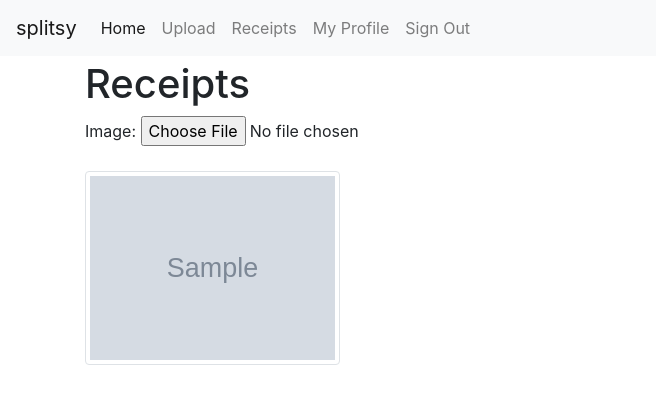
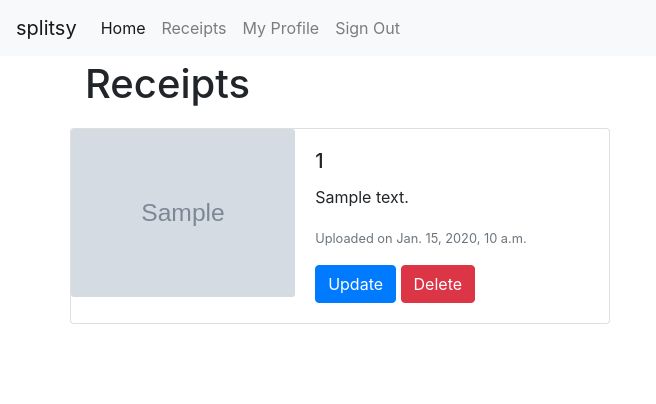
Before and after one commit to sethmenghi/splitsy, a Django app: page /receipts/ in a window 1280 px wide. Shown: the top 404 px of the page, without its empty margins (0-656 px from the left). Run offline with Django 3.2, Linux system fonts and the light colour scheme; a user stored in the database is signed in; tables that the repository leaves empty hold one stand-in row (values such as "Sample post"); grey boxes marked "Sample" are stand-in pictures; some libraries are stand-ins or nearby versions.

Commit message:
Properly saves preprocessed image, and shows preprocesed receipt as a card.

```diff
--- a/splitsy/receipts/models.py
+++ b/splitsy/receipts/models.py
@@ -34,6 +34,9 @@ class Receipt(TimeStampedModel):
     def image_tag(self):
         return mark_safe('<img src="%s" class="img-thumbnail">' % (self.image.url))
 
+    def preprocessed_image_tag(self):
+        return mark_safe('<img src="%s" class="img-thumbnail">' % (self.preprocessed_image.url))
+
     image_tag.short_description = 'Image'
 
     def get_absolute_url(self):
--- a/splitsy/receipts/urls.py
+++ b/splitsy/receipts/urls.py
@@ -19,11 +19,8 @@ urlpatterns = [
         regex=r'^(?P<pk>\d+)/update/$',
         view=views.ReceiptUpdateView.as_view(),
         name='update'
-    ), url(
-        regex=r'^create/$',
-        view=views.ReceiptCreateView.as_view(),
-        name='create'
-    ), url(
+    ),
+    url(
         regex=r'^(?P<pk>\d+)/delete/$',
         view=views.ReceiptDeleteView.as_view(),
         name='delete'
--- a/splitsy/receipts/views.py
+++ b/splitsy/receipts/views.py
@@ -18,7 +18,7 @@ def receipt_list(request):
             return redirect('receipts:list')
     else:
         form = ReceiptCreation()
-    receipts = Receipt.objects.filter(uploaded_by=user)
+    receipts = Receipt.objects.filter(uploaded_by=user).order_by('-modified')
     return render(request, 'receipts/receipt_list.html', {'form': form, 'receipts': receipts})
 
 
@@ -34,6 +34,9 @@ class ReceiptCreateView(LoginRequiredMixin, CreateView):
 class ReceiptDetailView(LoginRequiredMixin, DetailView):
     model = Receipt
 
+    def get_success_url(self):
+        return reverse('receipts:list')
+
 
 class ReceiptUpdateView(LoginRequiredMixin, UpdateView):
     model = Receipt
--- a/splitsy/templates/base.html
+++ b/splitsy/templates/base.html
@@ -34,10 +34,6 @@
             <li class="nav-item active">
               <a class="nav-link" href="{% url 'home' %}">Home <span class="sr-only">(current)</span></a>
             </li>
-            <li class="nav-item">
-              <a class="nav-link" href="{% url 'receipts:create' %}">Upload</a>
-            </li>
-
             {% if request.user.is_authenticated %}
               <li class="nav-item">
                 <a class="nav-link" href="{% url 'receipts:list' %}">Receipts</a>
--- a/splitsy/templates/receipts/receipt_list.html
+++ b/splitsy/templates/receipts/receipt_list.html
@@ -33,8 +33,8 @@
         $image.cropper({
           viewMode: 1,
           aspectRatio: NaN,
-          minCropBoxWidth: 200,
-          minCropBoxHeight: 200,
+          minCropBoxWidth: 50,
+          minCropBoxHeight: 50,
           ready: function () {
             $image.cropper("setCanvasData", canvasData);
             $image.cropper("setCropBoxData", cropBoxData);
@@ -71,10 +71,12 @@
 {% block content %}
 <h1 class="page-header">Receipts</h1>
  <!-- FORM TO UPLOAD THE IMAGES -->
+ {% if request.user.is_verified %}
 <form method="post" enctype="multipart/form-data" id="formUpload">
   {% csrf_token %}
   {{ form.as_p }}
 </form>
+{% endif %}
 
   <!-- MODAL TO CROP THE IMAGE -->
   <div class="modal fade" id="modalCrop">
@@ -108,8 +110,33 @@
 <!-- CONTAINER TO DISPLAY THE CROPPED IMAGES -->
 <div class="row" style="margin-top: 20px">
   {% for receipt in receipts %}
-    <div class="col-sm-4 col-md-3">
-      {{ receipt.image_tag }}
+    <div class="card mb-3" style="max-width: 540px;">
+      <div class="row no-gutters">
+        <div class="col-md-5">
+          <a href="{% url 'receipts:detail' pk=receipt.pk %}">
+            {% if receipt.preprocessed_image %}
+              <img src="{{ receipt.preprocessed_image.url }}" class="card-img" alt="Receipt Image">
+            {% else %}
+              <img src="{{ receipt.image.url }}" class="card-img" alt="Receipt Image">
+            {% endif %}
+          </a>
+        </div>
+        <div class="col-md-7">
+          <div class="card-body">
+            <h5 class="card-title">{{ receipt.pk }}</h5>
+            <p class="card-text">
+              {% if receipt.text %}
+                {{ receipt.text }}
+              {% else %}
+                No text processed from image.
+              {% endif %}
+            </p>
+            <p class="card-text"><small class="text-muted">Uploaded on {{ receipt.created }}</small></p>
+              <a class="btn btn-primary" href="{% url 'receipts:update' receipt.pk %}" role="button">Update</a>
+              <a class="btn btn-danger confirm-delete" href="{% url 'receipts:delete' receipt.pk %}">Delete</a>
+          </div>
+        </div>
+      </div>
     </div>
   {% endfor %}
 </div>
```
Also changed, not shown: splitsy/templates/receipts/receipt_detail.html (+31 -9 lines), splitsy/templates/receipts/receipt_form.html (deleted, +0 -17 lines).
